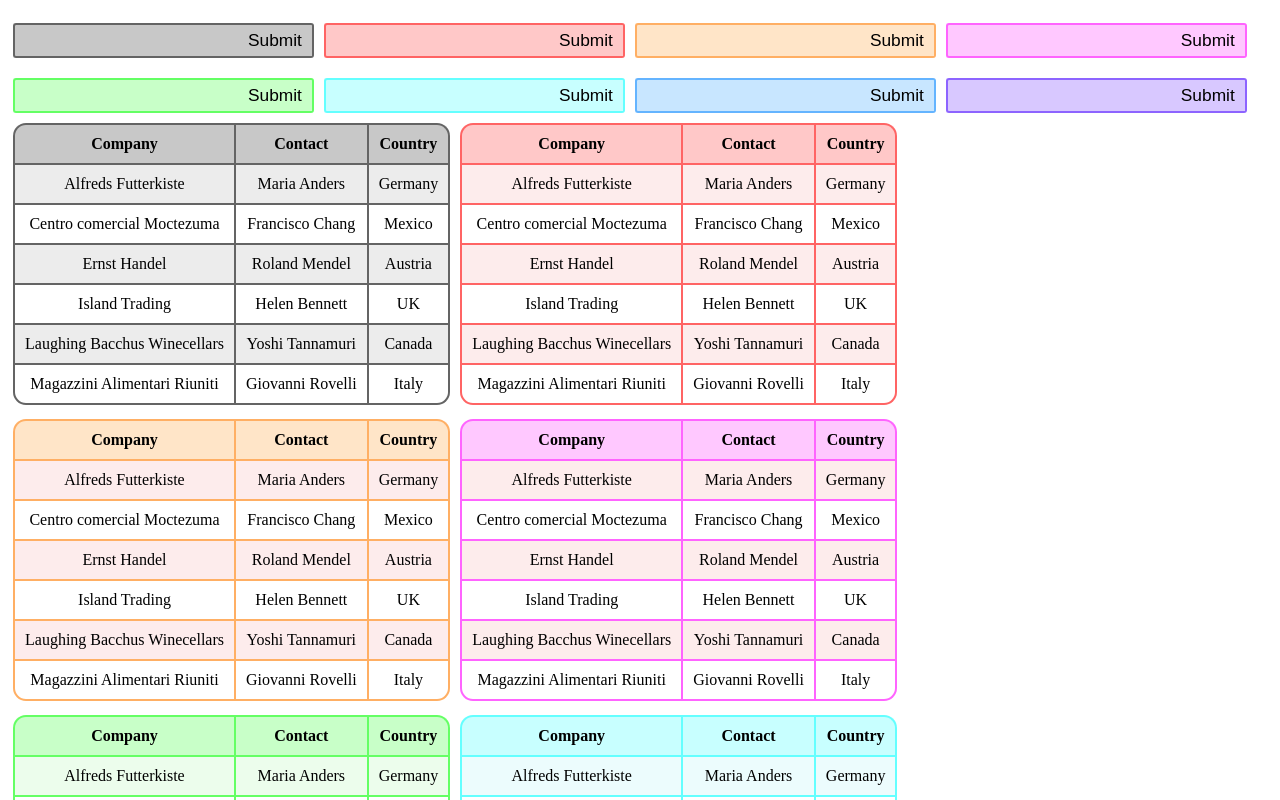
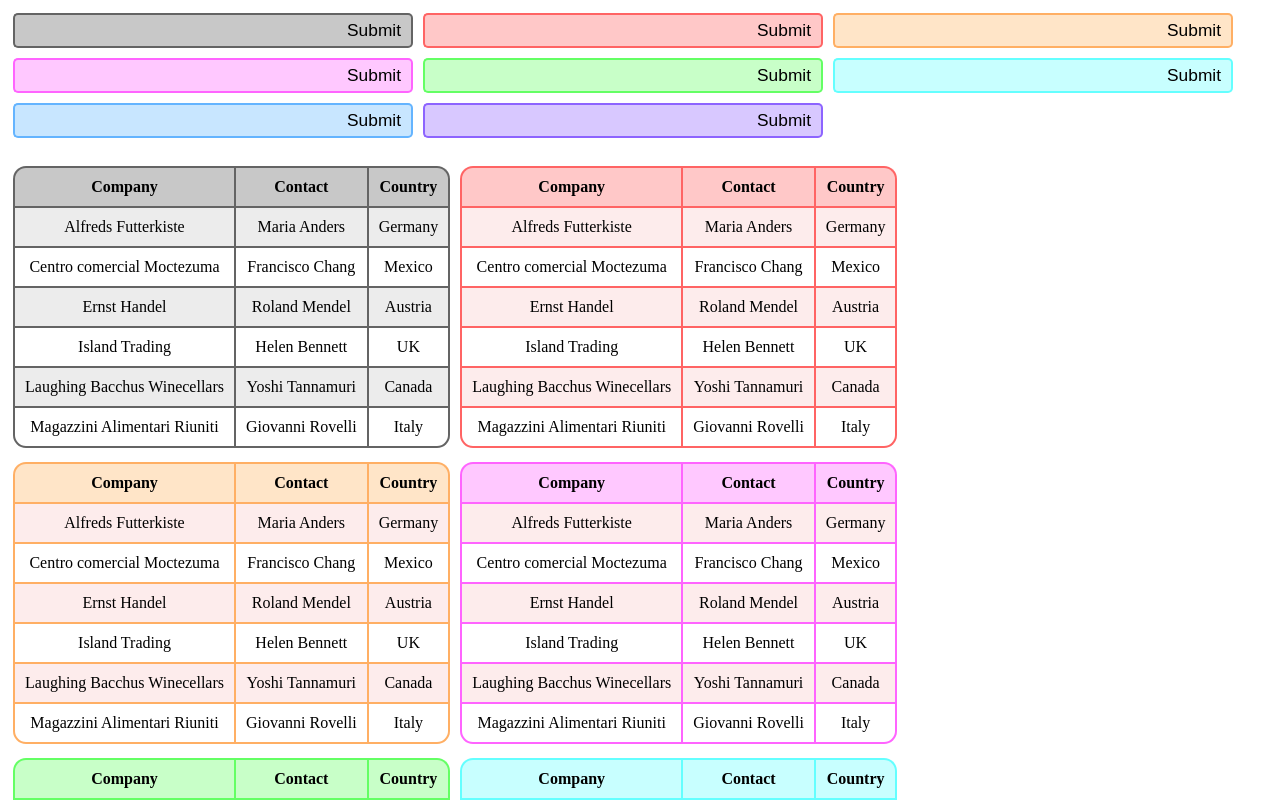
Before and after one commit to Thiago099/colorful-css, a Vue app: page / in a window 1280 px wide. Shown: the top 800 px of the page. Built offline with nearby package versions, Linux system fonts and the light colour scheme.

Commit message:
[fix] display

```diff
--- a/src/App.vue
+++ b/src/App.vue
@@ -18,12 +18,14 @@ const colors = [
   <header>
   </header>
   <main>
-    <div :class="`input-group pastel-${color}`" v-for="color in colors" :key="color">
-      <input type="text" class="pastel-input" />
-      <input type="submit" class="pastel-button">
+    <div >
+      <div :class="`input-group pastel-${color}`" v-for="color in colors" :key="color"    >
+        <input type="text" class="pastel-input" />
+        <input type="submit" class="pastel-button">
+      </div>
     </div>
     <br>
-    <table :class="`pastel-${color}`" v-for="color in colors" :key="color">
+    <table :class="`pastel-table pastel-${color}`" v-for="color in colors" :key="color">
       <tr>
         <th>Company</th>
         <th>Contact</th>
@@ -66,10 +68,9 @@ const colors = [
 <style>
 .input-group{
     margin:5px;
-    display: inline-block;
-
+    width: 400px;
 }
-table{
+.pastel-table{
     margin:5px;
     display: inline-block;
 }
--- a/src/inputs.css
+++ b/src/inputs.css
@@ -1,5 +1,6 @@
 
 .pastel-button, .pastel-input{
+    flex: 1;
     padding: 5px;
     padding-left: 0px;
     padding-right: 0px;
@@ -11,30 +12,45 @@
     outline-style: none;
 
 }
+.pastel-input{
+    min-width: 0px;
+
+}
 .pastel-button{
+    flex: 0;
     cursor: pointer;
     padding-left: 10px;
     padding-right: 10px;
 }
 .pastel-button:hover{
+
     background-color:var(--dark);
     color:white;
 }
+.input-group{
+    flex-direction: row;
+    display: inline-flex;
+    align-content: stretch;
+}
 
 .input-group *{
-    margin-top: 10px;
+    border-radius: 0;
+}
+
+.input-group *:not(:last-child){
+    border-right: none;
+}
+.input-group *:not(:first-child){
+    border-left: none;
 }
 .input-group *:first-child{
-    border-right :none;
-    border-radius: 3px 0 0 3px;
+    border-radius: 5px 0 0 5px;
 }
 
 .input-group *:last-child{
-    border-left :none;
-    border-radius: 0 3px 3px 0;
+    border-radius: 0 5px 5px 0;
 }
-.input-group *:not(:last-child,:first-child){
-    border-left: none;
-    border-right: none;
-    border-radius: 0 0 0 0;
+
+.input-group *:only-child{
+    border-radius: 5px;
 }
--- a/src/table.css
+++ b/src/table.css
@@ -9,7 +9,7 @@ tr:nth-child(even){
 }
 
 /* table shape */
-table{
+.pastel-table{
     margin:5px;
     margin-top: 10px;
     --radius: 13px;
@@ -19,35 +19,35 @@ table{
     border-spacing: 0;
 }
 
-td, th{
+.pastel-table td,.pastel-table th{
     padding: 10px;
     border: 2px solid var(--dark);
 }
 
-th, td{
+.pastel-table th,.pastel-table td{
     border-bottom-width: 0;
     border-left-width: 0;
 }
-tr:last-child td, tr:last-child td{
+.pastel-table tr:last-child td,.pastel-table tr:last-child td{
     border-bottom-width: 2px;
 }
 
-th:first-child, td:first-child{
+.pastel-table th:first-child,.pastel-table td:first-child{
     border-left-width: 2px;
 }
 
-tr:first-child th:first-child{
+.pastel-table tr:first-child th:first-child{
     border-radius:var(--radius) 0 0 0;
 }
 
-tr:first-child th:last-child{
+.pastel-table tr:first-child th:last-child{
     border-radius:0 var(--radius) 0 0;
 }
 
-tr:last-child td:first-child{
+.pastel-table tr:last-child td:first-child{
     border-radius:0 0 0 var(--radius);
 }
 
-tr:last-child td:last-child{
+.pastel-table tr:last-child td:last-child{
     border-radius:0 0 var(--radius) 0;
 }
```
